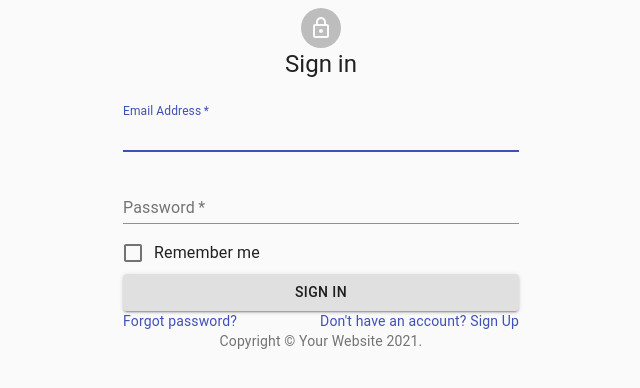
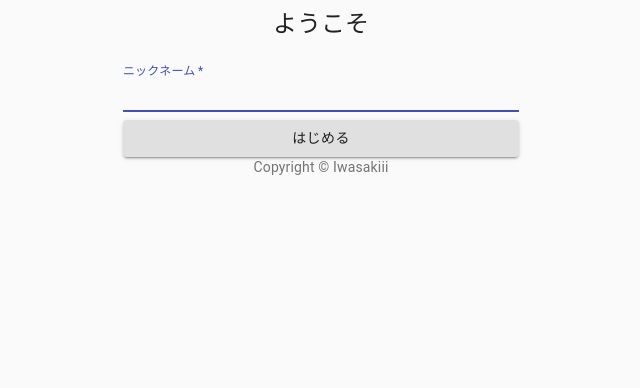
Before and after one commit to Yoshiyuki-Iwasaki/chater, a React (Create React App) app: page / in a window 1280 px wide. Shown: the top 388 px of the page, without its empty margins (319-959 px from the left). Built offline with nearby package versions, Linux system fonts and the light colour scheme.

Commit message:
[fix] SignIn components修正

```diff
--- a/src/components/SignIn.js
+++ b/src/components/SignIn.js
@@ -1,14 +1,9 @@
 import * as React from 'react';
-import Avatar from '@material-ui/core/Avatar';
 import Button from '@material-ui/core/Button';
 import CssBaseline from '@material-ui/core/CssBaseline';
 import TextField from '@material-ui/core/TextField';
-import FormControlLabel from '@material-ui/core/FormControlLabel';
-import Checkbox from '@material-ui/core/Checkbox';
 import Link from '@material-ui/core/Link';
-import Grid from '@material-ui/core/Grid';
 import Box from '@material-ui/core/Box';
-import LockOutlinedIcon from '@material-ui/icons/LockOutlined';
 import Typography from '@material-ui/core/Typography';
 import Container from '@material-ui/core/Container';
 
@@ -16,11 +11,10 @@
   return (
     <Typography variant="body2" color="textSecondary" align="center" {...props}>
       {'Copyright © '}
-      <Link color="inherit" href="https://material-ui.com/">
-        Your Website
-      </Link>{' '}
-      {new Date().getFullYear()}
-      {'.'}
+      <Link color="inherit" href="https://twitter.com/_iwasakiii"
+      target="_blank" rel="noopener">
+        Iwasakiii
+      </Link>
     </Typography>
   );
 }
@@ -37,11 +31,8 @@
           alignItems: 'center',
         }}
       >
-        <Avatar sx={{ m: 1, bgcolor: 'secondary.main' }}>
-          <LockOutlinedIcon />
-        </Avatar>
         <Typography component="h1" variant="h5">
-          Sign in
+          ようこそ
         </Typography>
         <Box
           component="form"
@@ -55,41 +46,14 @@
             margin="normal"
             required
             fullWidth
-            id="email"
-            label="Email Address"
-            name="email"
-            autoComplete="email"
+            id="name"
+            label="ニックネーム"
+            name="name"
             autoFocus
           />
-          <TextField
-            margin="normal"
-            required
-            fullWidth
-            name="password"
-            label="Password"
-            type="password"
-            id="password"
-            autoComplete="current-password"
-          />
-          <FormControlLabel
-            control={<Checkbox value="remember" color="primary" />}
-            label="Remember me"
-          />
           <Button type="submit" fullWidth variant="contained" sx={{ mt: 3, mb: 2 }}>
-            Sign In
+            はじめる
           </Button>
-          <Grid container>
-            <Grid item xs>
-              <Link href="#" variant="body2">
-                Forgot password?
-              </Link>
-            </Grid>
-            <Grid item>
-              <Link href="#" variant="body2">
-                {"Don't have an account? Sign Up"}
-              </Link>
-            </Grid>
-          </Grid>
         </Box>
       </Box>
       <Copyright sx={{ mt: 8, mb: 4 }} />
```
